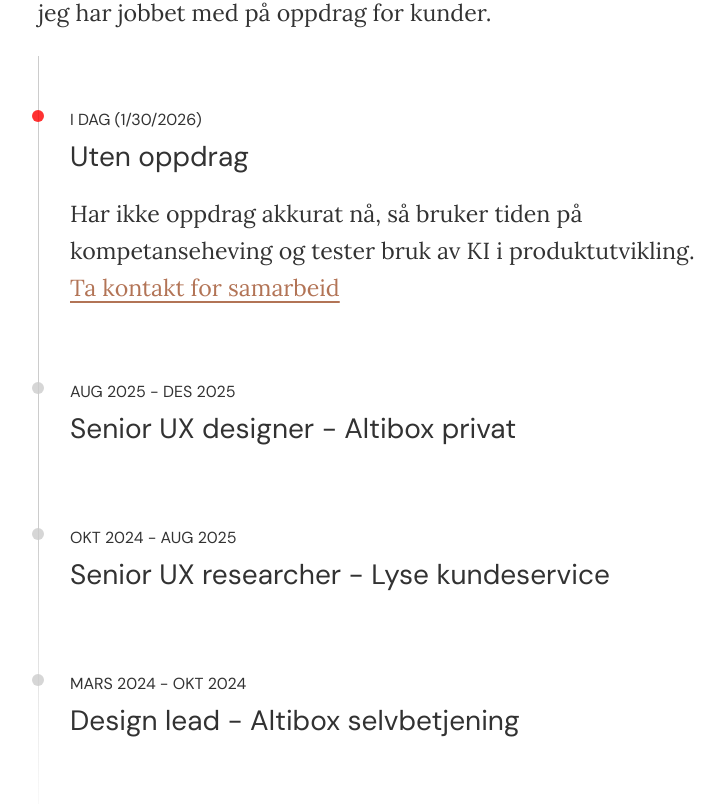
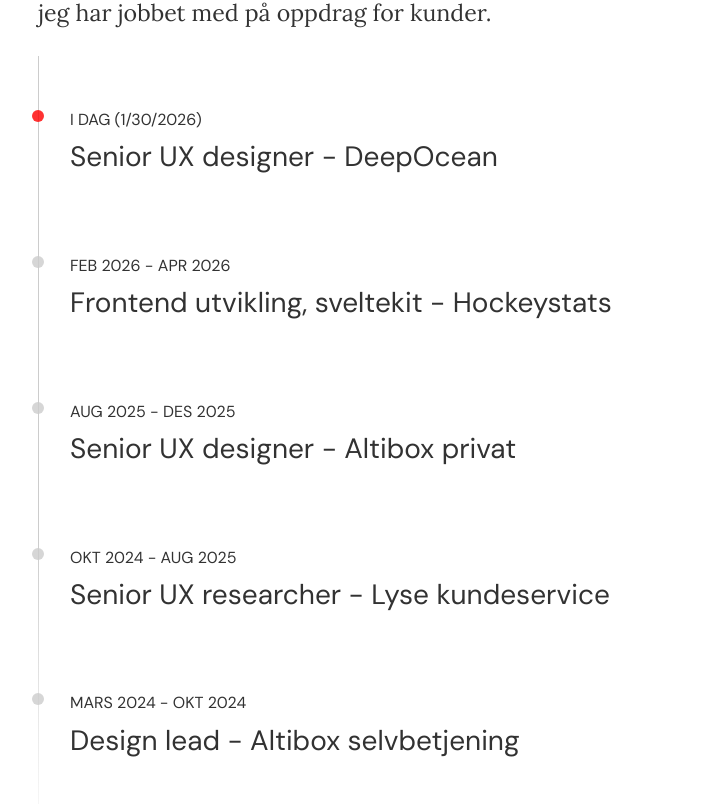
Before and after one commit to martinkariuki7/portfolio, a Next.js app: page / in a window 1280 px wide. Shown: the part 976-1780 px from the top of the page, without its empty margins (242-967 px from the left). Built offline with nearby package versions, Linux system fonts and the light colour scheme.

Commit message:
Added a detailed cv and updated latest project

```diff
--- a/src/app/page.tsx
+++ b/src/app/page.tsx
@@ -42,14 +42,14 @@
                 className={`${styles.roundedFull} ${styles.currentTime}`}
               ></div>
               <time>I dag ({new Date().toLocaleDateString()})</time>
-              <h3 className={styles.experienceTitle}>Uten oppdrag</h3>
-              <p className={styles.fullOpacity}>
-                Har ikke oppdrag akkurat nå, så bruker tiden på kompetanseheving
-                og tester bruk av KI i produktutvikling.{" "}
-                <a href="mailto:martin.kariuki@okse.no">
-                  Ta kontakt for samarbeid
-                </a>
-              </p>
+              <h3 className={styles.experienceTitle}>
+                Senior UX designer - DeepOcean
+              </h3>
+            </li>
+            <li>
+              <div className={styles.roundedFull}></div>
+              <time>Feb 2026 - Apr 2026</time>
+              <h3>Frontend utvikling, sveltekit - Hockeystats</h3>
             </li>
             <li>
               <div className={styles.roundedFull}></div>
```
Also changed, not shown: 1 other file (tests, documents, lock files or other folders).
